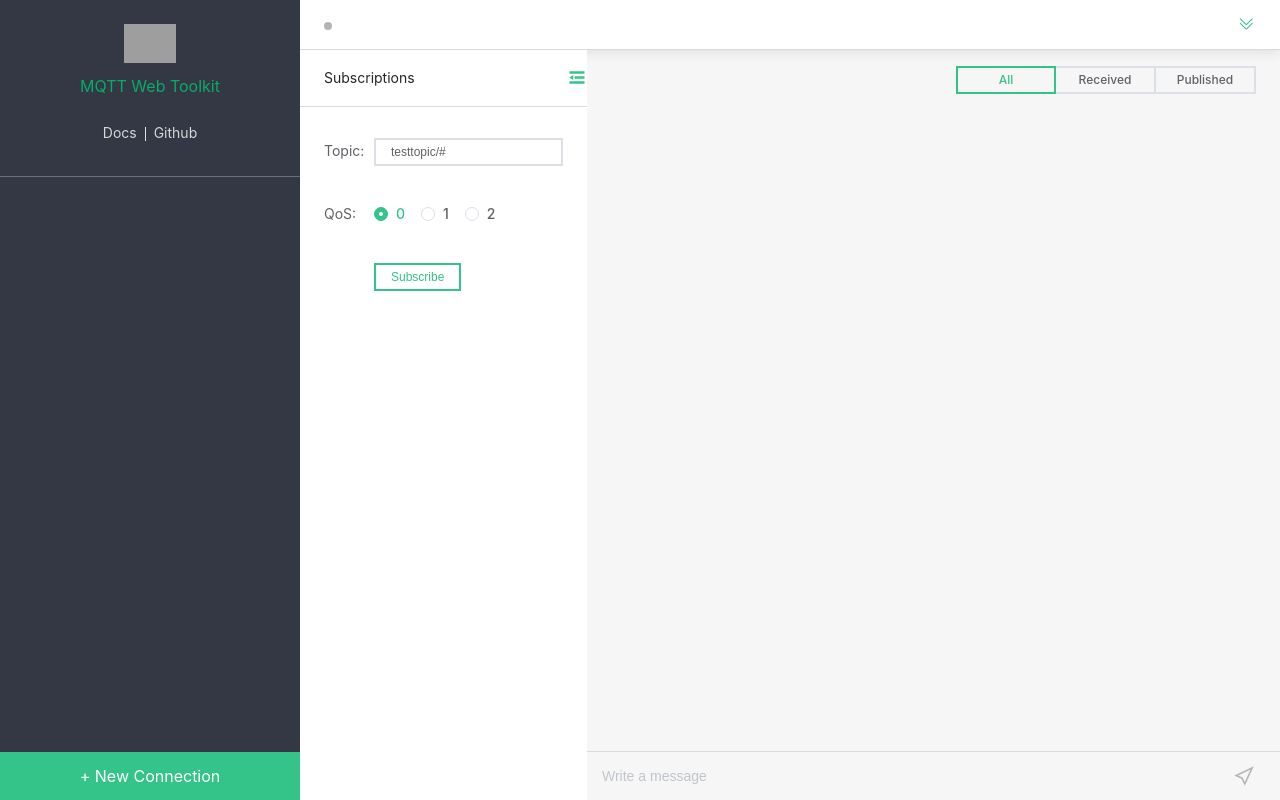
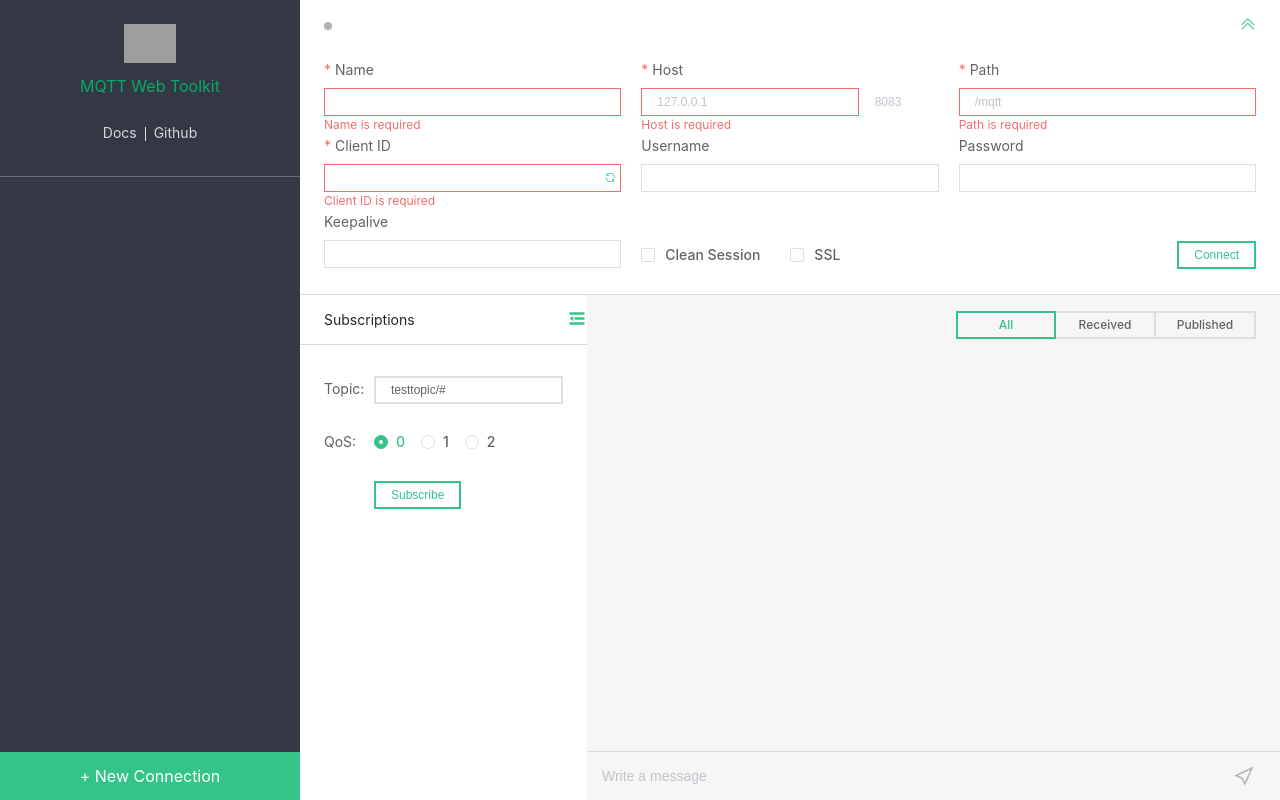
Before and after one commit to emqx/MQTT-Web-Toolkit, a Vue app: page /connections/1 in a window 1280 px wide. Built offline with nearby package versions, Linux system fonts and the light colour scheme; grey boxes are pictures that could not be loaded.

Commit message:
style(connections): modify connection form and subscriptions style

```diff
--- a/src/assets/scss/mixins.scss
+++ b/src/assets/scss/mixins.scss
@@ -58,13 +58,12 @@
     position: fixed;
     left: $width-leftbar;
     right: 0;
+    top: 0;
     z-index: 3;
     padding: 0 $spacing--connection-details;
     height: auto;
     line-height: $height--connection-topbar;
     border-bottom: 1px solid $color-border--black;
     background-color: #fff;
-    box-shadow: 0 2px 12px 0 rgba(0, 0, 0, .1);
-    top: 0;
   }
 }
--- a/src/components/ConnectionForm.vue
+++ b/src/components/ConnectionForm.vue
@@ -193,13 +193,19 @@
 @import '@/assets/scss/variable.scss';
 
 .connection-form {
-  padding-bottom: 24px;
+  padding-bottom: 5px;
   .new-connection-form {
+    position: relative;
+    top: -10px;
     .el-form-item {
       margin-bottom: 0px;
       .el-form-item__label {
         padding: 0;
-        line-height: 32px;
+        height: 28px;
+      }
+      .el-form-item__content {
+        line-height: 28px;
+        height: 28px;
       }
       .el-input__inner {
         border-radius: 0;
--- a/src/components/ConnectionMsgPublish.vue
+++ b/src/components/ConnectionMsgPublish.vue
@@ -7,9 +7,9 @@
       <el-input
         :placeholder="publishFocus ? 'Topic' : 'Write a message'"
         v-model="message.topic"
-        @focus="CHANGE_PUBLISH_FOCUS(true)">
+        @focus="handleTopicFocus(true)">
       </el-input>
-      <div class="qos-retain" v-if="publishFocus">
+      <div class="qos-retain" v-show="publishFocus">
         <span class="publish-label">QoS: </span>
         <el-radio-group v-model="message.qos">
           <el-radio :label="0"></el-radio>
@@ -20,7 +20,8 @@
         <el-checkbox v-model="message.retain"></el-checkbox>
       </div>
       <el-input
-        v-if="publishFocus"
+        ref="payload"
+        v-show="publishFocus"
         type="textarea"
         rows="4"
         placeholder="Payload"
@@ -69,6 +70,14 @@
   },
   methods: {
     ...mapActions(['CHANGE_PUBLISH_FOCUS', 'PUSH_MESSAGE']),
+    handleTopicFocus(val) {
+      if (this.message.topic !== '' && !this.publishFocus) {
+        setTimeout(() => {
+          this.$refs.payload.focus()
+        }, 100)
+      }
+      this.CHANGE_PUBLISH_FOCUS(val)
+    },
     publishMessage(event) {
       event.stopPropagation()
       if (!this.publishFocus) {
--- a/src/components/Subscriptions.vue
+++ b/src/components/Subscriptions.vue
@@ -32,9 +32,10 @@
           @click="subscribe">Subscribe</el-button>
         </el-form-item>
       </el-form>
+      <transition-group name="el-fade-in-linear">
         <div
           v-for="(sub, index) in activeConnection.subscriptions"
-        :key="index"
+          :key="`${sub.topic}-${index}`"
           class="subs-content__item">
           <span class="subs-topic">
             {{ sub.topic }}
@@ -46,6 +47,7 @@
             <i class="el-icon-close"></i>
           </a>
         </div>
+      </transition-group>
     </div>
   </div>
 </template>
@@ -137,8 +139,8 @@
 .subscriptions {
   color: $color-font-black-title;
   .subs-title {
-    height: 56px;
-    line-height: 56px;
+    height: 49px;
+    line-height: 49px;
     border-bottom: 1px solid $color-border--black;
     padding: 0px $spacing--connection-details;
     margin-bottom: $spacing--connection-details;
@@ -184,6 +186,7 @@
       }
     }
     .new-sub-form .el-form-item {
+      margin-bottom: 12px;
       .el-radio {
         margin-right: 16px;
         .el-radio__label {
--- a/src/store.js
+++ b/src/store.js
@@ -36,7 +36,7 @@
     activeConnection: storageConnections.length > 0 ? storageConnections[0] : '',
     publishFocus: false,
     subsWidth: getSubsWidth(),
-    showConnectionInfo: JSON.parse(localStorage.getItem('showConnectionInfo')),
+    showConnectionInfo: true,
   },
   mutations: {
     [CREATE_CONNECTION](state, connection) {
@@ -94,7 +94,6 @@
     },
     [SHOW_CONNECTION_INFO](state, showConnectionInfo) {
       state.showConnectionInfo = showConnectionInfo
-      localStorage.setItem('showConnectionInfo', showConnectionInfo)
     },
   },
   actions: {
--- a/src/views/ConnectionDetails.vue
+++ b/src/views/ConnectionDetails.vue
@@ -22,7 +22,7 @@
         </connection-form>
       </el-collapse-transition>
     </div>
-    <div class="filter-bar" :style="{ top: showConnectionInfo ? '338px': '50px' }">
+    <div class="filter-bar" :style="{ top: showConnectionInfo ? '295px': '50px' }">
       <span class="subs-title">
         Subscriptions
         <a class="collapse-btn" href="javascript:;" @click="setSubsWidth(300)">
@@ -37,7 +37,7 @@
     </div>
     <el-aside
       width="marginLeft"
-      :style="{ marginLeft: `${marginLeft}px`, marginTop: showConnectionInfo ? '338px': '50px' }">
+      :style="{ marginLeft: `${marginLeft}px`, marginTop: showConnectionInfo ? '295px': '50px' }">
       <Subscriptions @handleClick="setSubsWidth(0)"/>
     </el-aside>
     <el-main
@@ -148,6 +148,9 @@
     onConnect() {
       this.connectLoading = false
       this.$message.success('Connected')
+      setTimeout(() => {
+        this.SHOW_CONNECTION_INFO(false)
+      }, 500)
     },
     onError() {
       this.connectLoading = false
```
Lines whose indentation alone changed are shown as unchanged.
